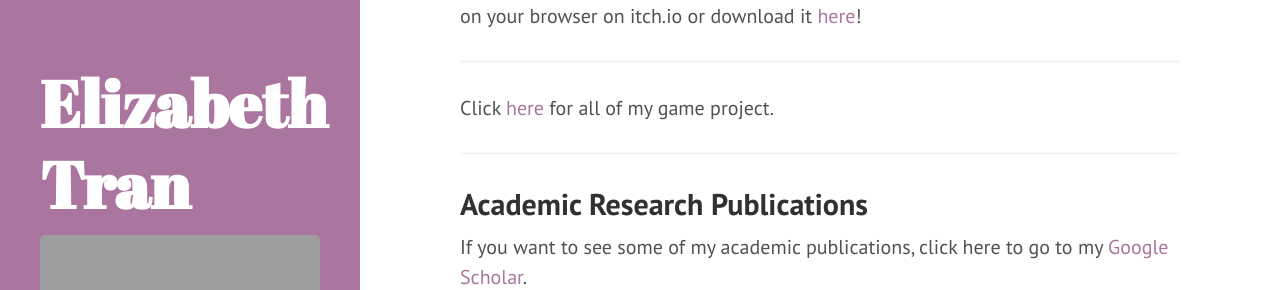
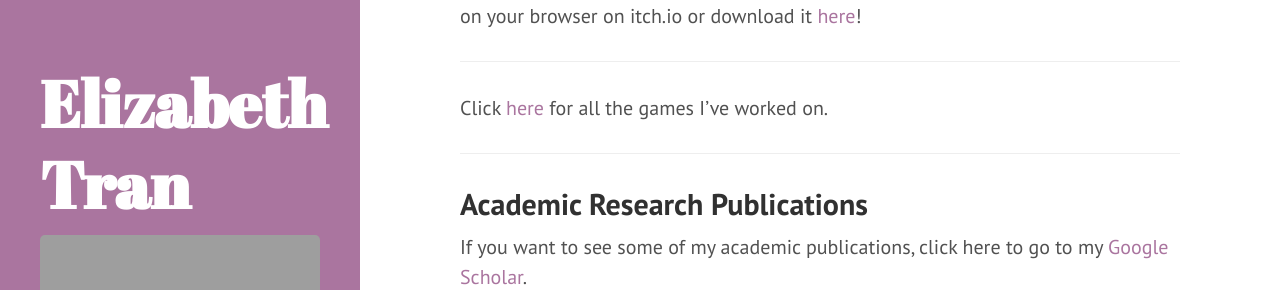
Before and after one commit to elizabellatran/elizabellatran.github.io, a Jekyll site: the page built from index.md, in a window 1280 px wide and 900 px high, scrolled down 1329 px. Shown: the part 165-455 px from the top of the window. Built offline with Jekyll 4.4.1, drawn with Linux system fonts in a browser that asks for light colours; a script that is not in the unit is left out.

Commit message:
Update index.md

```diff
--- a/index.md
+++ b/index.md
@@ -34,8 +34,7 @@ Currently, the demo is out and the full release is coming soon!
 I was an editor for this project. Play the game on your browser on itch.io or download it <a href= "https://elduator.itch.io/utfs-impulse"> here</a>!
 <br>
 <hr>
-Click [here]({% link gameprojectspg.md %}) for all of my game project.
-
+Click [here]({% link gameprojectspg.md %}) for all the games I've worked on.
 <hr>
 <h2>Academic Research Publications </h2>
 If you want to see some of my academic publications, click here to go to my <a href="https://scholar.google.com/citations?user=ytjqu-EAAAAJ&hl=en"> Google Scholar</a>.<br>
```
